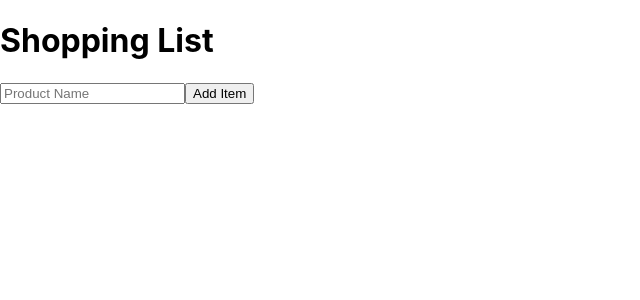
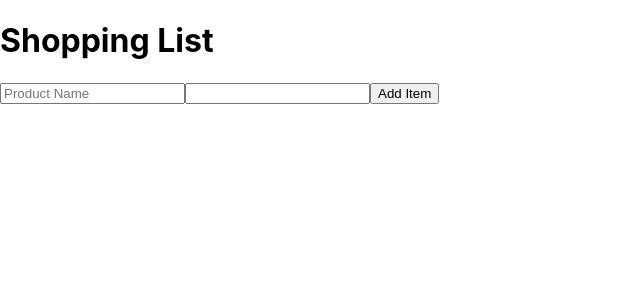
Before and after one commit to fredyvelasquezgt/shopping-app, a React (Create React App) app: page / in a window 1280 px wide. Shown: the top 300 px of the page, without its empty margins (0-640 px from the left). Built offline with nearby package versions, Linux system fonts and the light colour scheme.

Commit message:
fix quantity

```diff
--- a/src/App.tsx
+++ b/src/App.tsx
@@ -11,10 +11,10 @@ import {v4 as getId} from "uuid";
 function App() {
 
   const [items, setItems] = useState<Item[]>([])
-  const addItem = (product:string) => {
+  const addItem = (product:string, quantity:number) => {
     console.log('made it to the app')
     console.log(product)
-    setItems([...items, {id: getId(), product, quantity: 1}])
+    setItems([...items, {id: getId(), product, quantity}])
   }
 
   // const items = [
--- a/src/components/ShoppingListForm.tsx
+++ b/src/components/ShoppingListForm.tsx
@@ -1,22 +1,27 @@
 import React, {useRef} from 'react'
 
 interface ShoppingListFormProps {
-    onAddItem: (item:string) => void;
+    onAddItem: (item:string, quantity:number) => void;
 }
 
 function ShoppingListForm({onAddItem}:ShoppingListFormProps): JSX.Element {
 
-    const inputRef = useRef<HTMLInputElement>(null);
+    const productInputRef = useRef<HTMLInputElement>(null);
+    const quantityInputRef = useRef<HTMLInputElement>(null);
 
     function handleSubmit(e:React.FormEvent) {
         e.preventDefault();
-        const newProduct = inputRef.current!.value;
-        onAddItem(newProduct);
-        inputRef.current!.value = "";
+        const newProduct = productInputRef.current!.value;
+        const quantity = parseInt(quantityInputRef.current!.value);
+        onAddItem(newProduct, quantity);
+        productInputRef.current!.value = "";
+        quantityInputRef.current!.value = "1";
+
     }
 
     return <form onSubmit={handleSubmit}>
-        <input type="text" placeholder="Product Name" ref={inputRef} />
+        <input type="text" placeholder="Product Name" ref={productInputRef} />
+        <input type="number" min={0} ref={quantityInputRef} />
         <button type="submit">Add Item</button>
     </form>
 }
```
